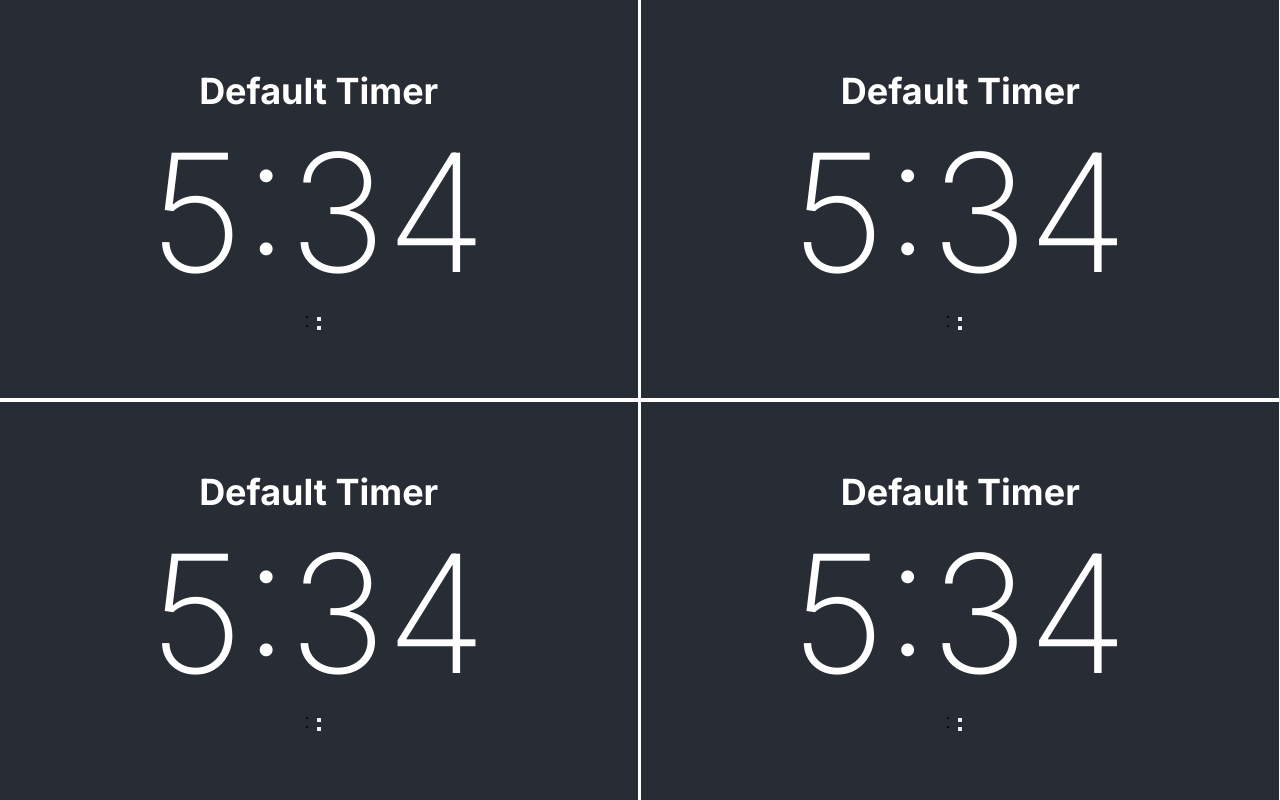
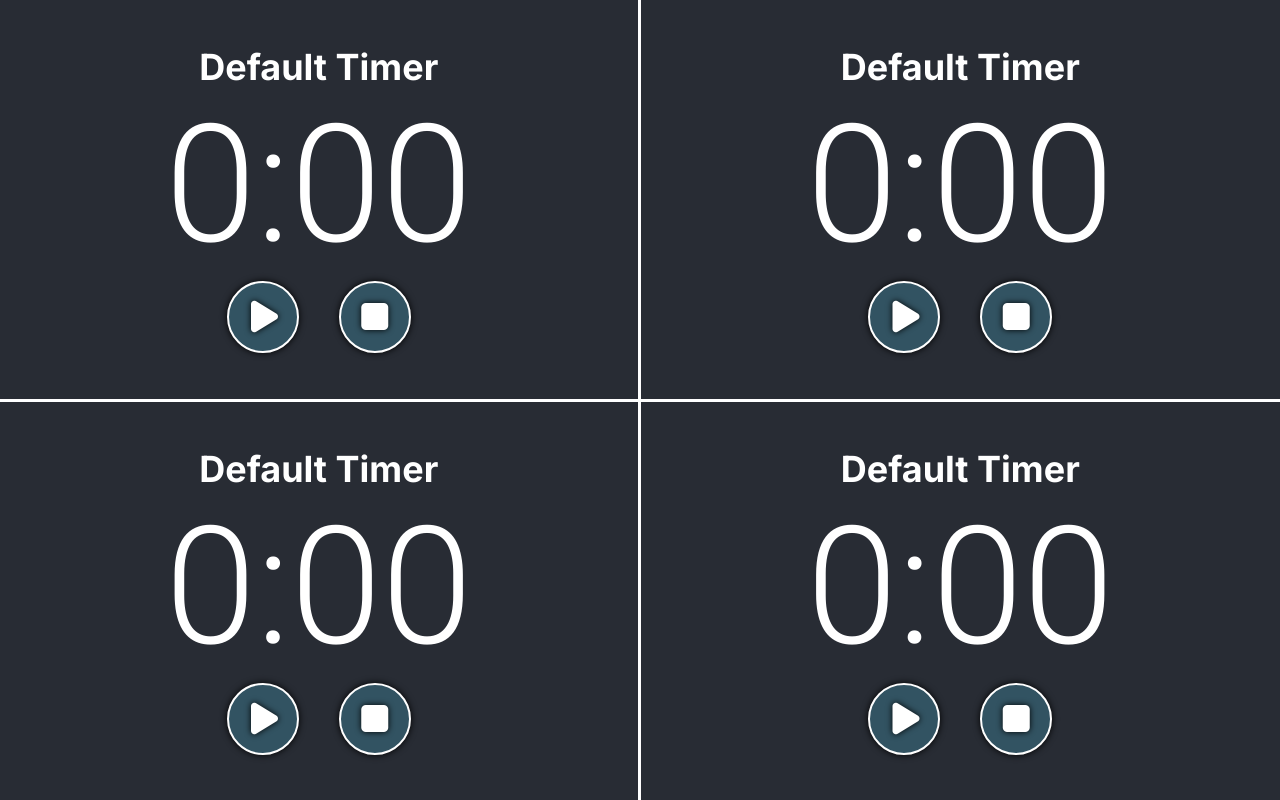
Before and after one commit to SimonDMC/Timer, a SvelteKit app: page / in a window 1280 px wide. Built offline with nearby package versions, Linux system fonts and the light colour scheme.

Commit message:
First functional prototype

```diff
--- a/src/app.html
+++ b/src/app.html
@@ -6,6 +6,7 @@
 	<link rel="icon" href="%sveltekit.assets%/favicon.png" />
 	<meta name="viewport" content="width=device-width" />
 	<link rel="stylesheet" href="%sveltekit.assets%/app.css">
+	<script src="https://kit.fontawesome.com/c7b17cb045.js" crossorigin="anonymous"></script>
 	%sveltekit.head%
 </head>
 
--- /dev/null
+++ b/src/components/Button.svelte
@@ -0,0 +1,44 @@
+<script lang="ts">
+	export let type: string = 'none';
+</script>
+
+<button on:click>
+	{#if type == 'play'}
+		<i class="fa-solid fa-play" />
+	{:else if type == 'pause'}
+		<i class="fa-solid fa-pause" />
+	{:else if type == 'stop'}
+		<i class="fa-solid fa-stop" />
+	{/if}
+</button>
+
+<style>
+	button {
+		background-color: #325362;
+		border: 0.08em solid white;
+		box-shadow: 0 0 0.22em #000;
+		border-radius: 50%;
+		color: white;
+		cursor: pointer;
+		font-size: 4.5em;
+		width: 2em;
+		height: 2em;
+		display: flex;
+		justify-content: center;
+		align-items: center;
+	}
+
+	i {
+		filter: drop-shadow(0 0 0.085em #000);
+	}
+
+	/* fix icon inconsistencies */
+
+	.fa-play {
+		transform: translate(0.05em, 0);
+	}
+
+	.fa-pause {
+		transform: scale(1.1);
+	}
+</style>
--- a/src/components/Timer.svelte
+++ b/src/components/Timer.svelte
@@ -1,4 +1,8 @@
 <script lang="ts">
+	import Button from './Button.svelte';
+	import { onMount } from 'svelte';
+	import { getFormattedSecondsFromMs, getFormattedMinutesFromMs } from '../util/numberFormat';
+
 	export let downScale: number = 1;
 
 	// size of one timer
@@ -6,7 +10,7 @@
 	let timerHeight = `${(1 / downScale) * 100}%`;
 
 	// gap between timers
-	let gap = `${(0.2 * (downScale - 1)) / downScale}rem`;
+	let gap = `${(3 * (downScale - 1)) / downScale}px`;
 
 	// set size and font size of timer element
 	let sizeStyling = `
@@ -14,14 +18,70 @@
         width: calc(${timerWidth} - ${gap});
         height: calc(${timerHeight} - ${gap});
     `;
+
+	// assign timer incrementer on mount
+	onMount(() => {
+		incrementTime();
+	});
+
+	/* TIMER LOGIC */
+
+	let running = false;
+	let timeInMs: number = 0;
+	let seconds: string = '00';
+	let minutes: string = '0';
+	let latestSavedTime: Date | undefined = undefined;
+
+	// increment time every 100ms
+	function incrementTime() {
+		if (running && latestSavedTime == undefined) {
+			// no time captured yet
+			latestSavedTime = new Date();
+		} else if (running && latestSavedTime != undefined) {
+			// get time difference between now and last saved time
+			// this is necessary because the interval is not always 100ms, such as when the tab is inactive or the window is closed
+			let timeElapsed = new Date().getTime() - latestSavedTime.getTime();
+			// sometimes the time difference is negative, so we need to add 1000ms to it
+			if (timeElapsed < 0) {
+				timeElapsed += 1000;
+			}
+			timeInMs += timeElapsed;
+			console.log(timeElapsed);
+
+			// capture current time
+			latestSavedTime = new Date();
+
+			// update seconds and minutes
+			seconds = getFormattedSecondsFromMs(timeInMs);
+			minutes = getFormattedMinutesFromMs(timeInMs, false);
+		}
+		setTimeout(incrementTime, 100);
+	}
+
+	function toggleTimer() {
+		running = !running;
+		if (running) {
+			latestSavedTime = new Date();
+		} else {
+			// invalidate latest saved time as we don't want to keep track while the timer is paused
+			latestSavedTime = undefined;
+		}
+	}
+
+	function resetTimer() {
+		timeInMs = 0;
+		seconds = '00';
+		minutes = '0';
+		latestSavedTime = undefined;
+	}
 </script>
 
 <div class="background" style={sizeStyling}>
 	<h1>Default Timer</h1>
-	<p>5:34</p>
+	<p>{minutes}:{seconds}</p>
 	<ul>
-		<li><button /></li>
-		<li><button /></li>
+		<li><Button type={running ? 'pause' : 'play'} on:click={toggleTimer} /></li>
+		<li><Button type="stop" on:click={resetTimer} /></li>
 	</ul>
 </div>
 
@@ -44,7 +104,13 @@
 	p {
 		color: white;
 		font-size: 20.5em;
-		font-family: 'Inter', sans-serif;
+		font-family: 'Roboto', sans-serif;
 		font-weight: 200;
 	}
+
+	ul {
+		display: flex;
+		gap: 5em;
+		list-style: none;
+	}
 </style>
--- a/src/routes/+page.svelte
+++ b/src/routes/+page.svelte
@@ -3,6 +3,10 @@
 
 	const boardSize = 2;
 </script>
+
+<svelte:head>
+	<title>Timer</title>
+</svelte:head>
 
 <div class="app-background">
 	<div class="container">
@@ -24,7 +28,7 @@
 	.container {
 		display: flex;
 		flex-wrap: wrap;
-		gap: 0.2rem;
+		gap: 3px;
 		width: 100vw;
 		max-width: 1310px;
 		height: 100vh;
--- /dev/null
+++ b/src/util/numberFormat.ts
@@ -0,0 +1,25 @@
+/**
+ * @param {number} ms - milliseconds to convert
+ * @returns {string} converted seconds
+ */
+export const getFormattedSecondsFromMs = (ms: number): string => {
+	return formatTimeWithLeadingZero(Math.floor(ms / 1000) % 60);
+};
+
+/**
+ * @param {number} ms - milliseconds to convert
+ * @param {boolean} leadingZero - whether to add a leading zero to the result
+ * @returns {string} converted minutes
+ */
+export const getFormattedMinutesFromMs = (ms: number, leadingZero: boolean): string => {
+	const minutes = Math.floor(ms / 1000 / 60);
+	return leadingZero ? formatTimeWithLeadingZero(minutes) : minutes.toString();
+};
+
+/**
+ * @param {number} time - time to format
+ * @returns {string} formatted time
+ */
+export const formatTimeWithLeadingZero = (time: number): string => {
+	return time < 10 ? `0${time}` : `${time}`;
+};
--- a/static/app.css
+++ b/static/app.css
@@ -1,4 +1,5 @@
 @import url('https://fonts.googleapis.com/css2?family=Inter:wght@200;700&display=swap');
+@import url('https://fonts.googleapis.com/css2?family=Roboto:wght@300&display=swap');
 
 * {
     margin: 0;
```
